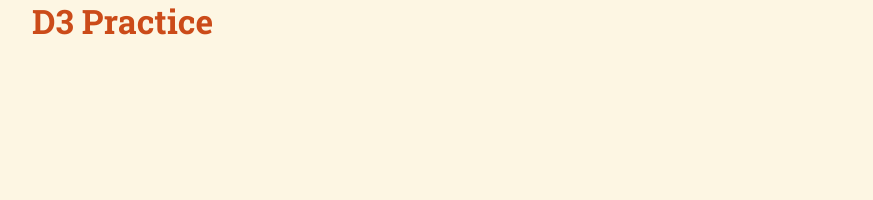
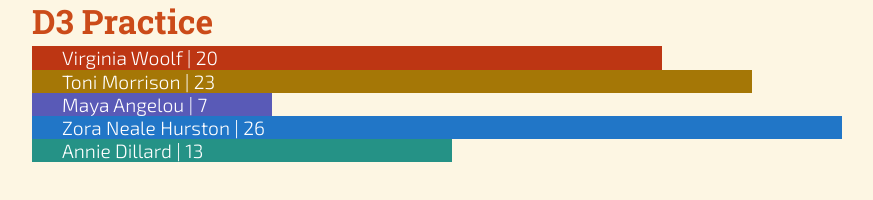
Before and after one commit to annafractuous/d3-practice, a plain HTML site: page index.html in a window 1280 px wide. Shown: the whole page, without its empty margins (96-969 px from the left). Drawn offline with Linux system fonts and the light colour scheme.

Commit message:
bind some data

```diff
--- a/scripts/script.js
+++ b/scripts/script.js
@@ -0,0 +1,27 @@
+var writers = [
+    { name: 'Virginia Woolf',
+      booksCount: 20,
+      color : '#BD3613' },
+    { name: 'Toni Morrison',
+      booksCount: 23,
+      color : '#A57706' },
+    { name: 'Maya Angelou',
+      booksCount: 7,
+      color : '#595AB7' },
+    { name: 'Zora Neale Hurston',
+      booksCount: 26,
+      color : '#2176C7' },
+    { name: 'Annie Dillard',
+      booksCount: 13,
+      color : '#259286' }
+]
+
+d3.select('#chart')
+    .selectAll('div')
+    .data(writers)
+    .enter().append('div')
+        .classed('item', true)
+        .text(function(d) { return d.name + " | " + d.booksCount })
+        .style('color', 'white')
+        .style('width', function(d) { return d.booksCount * 30 + "px" })
+        .style('background', function(d) { return d.color })
--- a/styles/d3.css
+++ b/styles/d3.css
@@ -0,0 +1,12 @@
+.highlight  {
+  color: #C64C6F;
+  font-weight: 600;
+}
+
+.item {
+  padding-left: 30px;
+}
+
+.bigger {
+  font-size: 150%;
+}
--- a/styles/style.css
+++ b/styles/style.css
@@ -30,10 +30,6 @@ body {
   color: #475B62;
 }
 
-strong {
-  font-weight: 600;
-}
-
 h1, h2, h3, h4, h5, h6 {
   font-family: 'Roboto Slab', "Helvetica Neue", Helvetica, sans-serif;
   font-weight: 700;
@@ -44,6 +40,10 @@ h1, h2, h3, h4, h5, h6 {
 
 p {
   margin-bottom: .5em;
+}
+
+strong {
+  font-weight: 600;
 }
 
 .container {
```
Also changed, not shown: index.html (+2 -1 lines).
